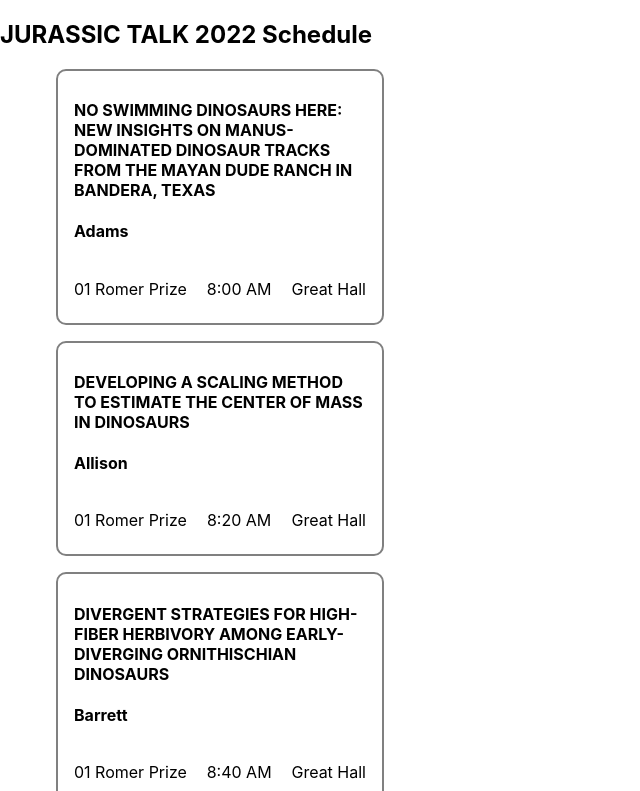
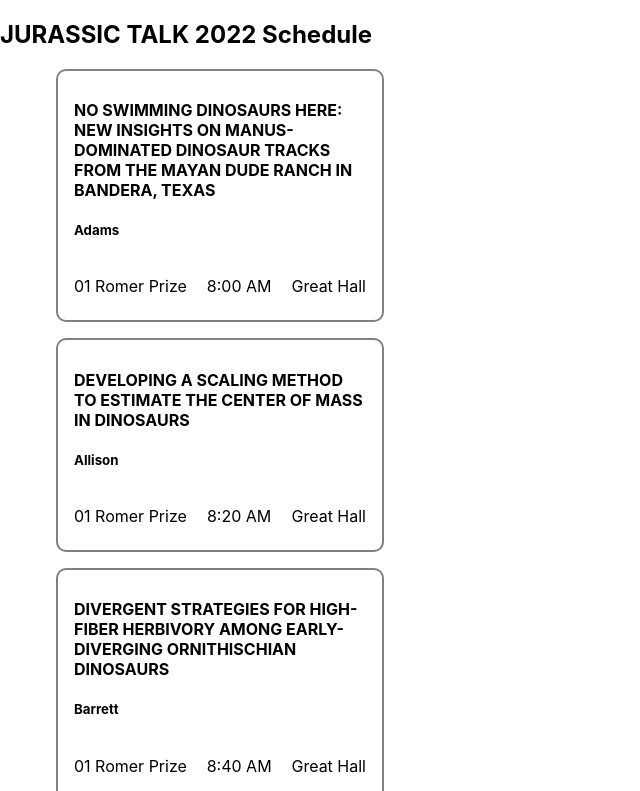
Before and after one commit to MeenaFoerderer/Capstone-project, a Next.js app: page / in a window 1280 px wide. Shown: the top 791 px of the page, without its empty margins (0-640 px from the left). Built offline with nearby package versions, Linux system fonts and the light colour scheme.

Commit message:
semantic html and minor corrections

```diff
--- a/components/TalkCard/TalkCard.js
+++ b/components/TalkCard/TalkCard.js
@@ -1,4 +1,3 @@
-//import { data } from "../utils/data";
 import styled from "styled-components";
 import { data } from "../utils/data";
 
@@ -6,36 +5,36 @@ export default function TalkCard() {
   return (
     <>
       <h2>JURASSIC TALK 2022 Schedule</h2>
-      <StyledUl>
+      <TalkList>
         {data?.map((talk) => (
-          <StyledLi key={talk.id}>
+          <TalkItem key={talk.id}>
             <h4>{talk.title}</h4>
-            <h4>{talk.authors[0]}</h4>
-            <StyledDiv>
+            <h5>{talk.authors[0]}</h5>
+            <TalkInfoWrapper>
               <p>{talk.session}</p>
               <p>{talk.time}</p>
               <p>{talk.room}</p>
-            </StyledDiv>
-          </StyledLi>
+            </TalkInfoWrapper>
+          </TalkItem>
         ))}
-      </StyledUl>
+      </TalkList>
     </>
   );
 }
 
-const StyledUl = styled.ul`
+const TalkList = styled.ul`
   list-style: none;
   width: 400px;
 `;
 
-const StyledLi = styled.li`
+const TalkItem = styled.li`
   border: 2px solid gray;
   border-radius: 10px;
   padding: 0.5em 1em;
   margin: 1em;
 `;
 
-const StyledDiv = styled.div`
+const TalkInfoWrapper = styled.div`
   display: flex;
   justify-content: space-between;
 `;
```
